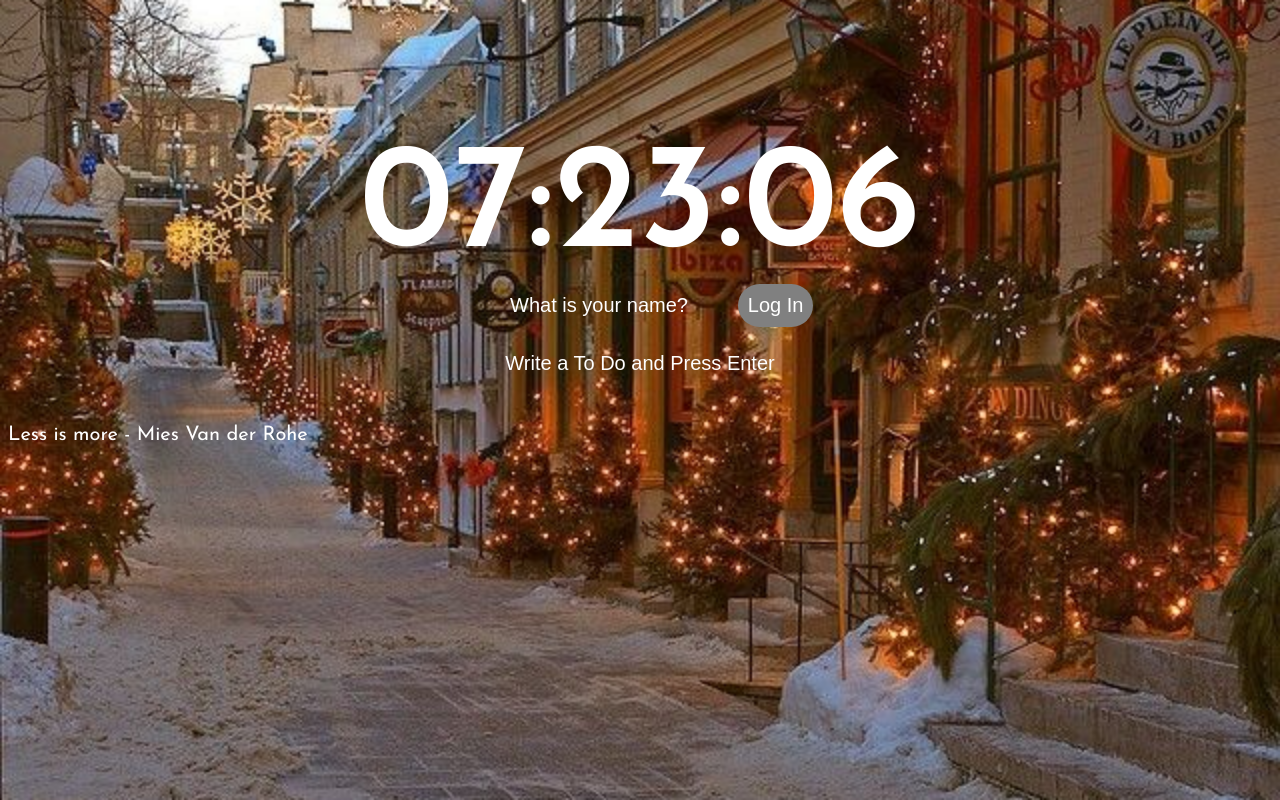
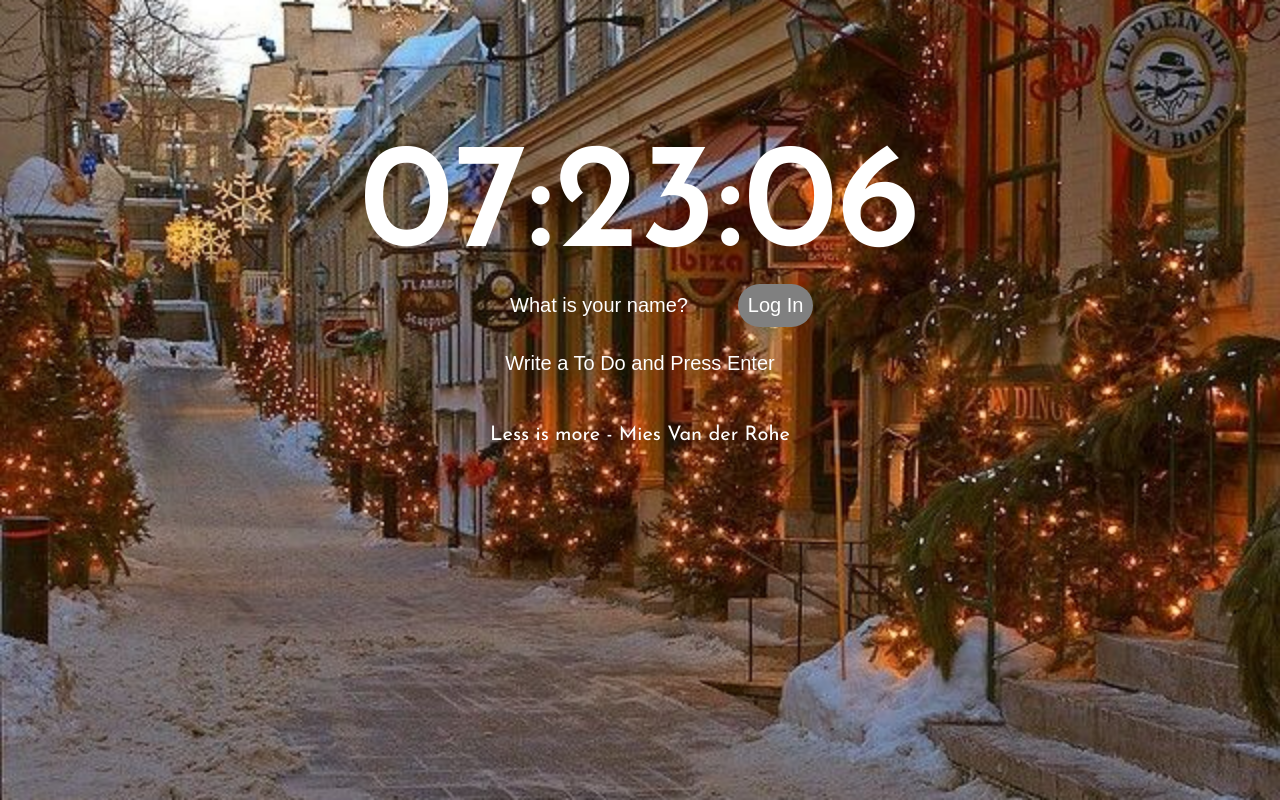
Before and after one commit to wjdals0509/momentum-clone, a plain HTML site: page index.html in a window 1280 px wide. Drawn offline with Linux system fonts and the light colour scheme.

Commit message:
Update index.html

```diff
--- a/index.html
+++ b/index.html
@@ -7,7 +7,7 @@
         <link rel="stylesheet" href="css/style.css" />
         <title>Momentum App</title>
     </head>
-    <body>
+    <div>
         <div class="flex">
             <!--clock-->
             <h2 id="clock">00:00:00</h2>
@@ -28,11 +28,11 @@
                 <input type="text" placeholder="Write a To Do and Press Enter" required />
             </form>
             <ul id="todo-list"></ul>
-        </div>
-            <!--quote-->
-        <div id="quote">
-            <span></span>
-            - <span></span>
+                <!--quote-->
+            <div id="quote">
+                <span></span>
+                - <span></span>
+            </div>
         </div>
         <!--weather-->
         <div id="weather">
```
